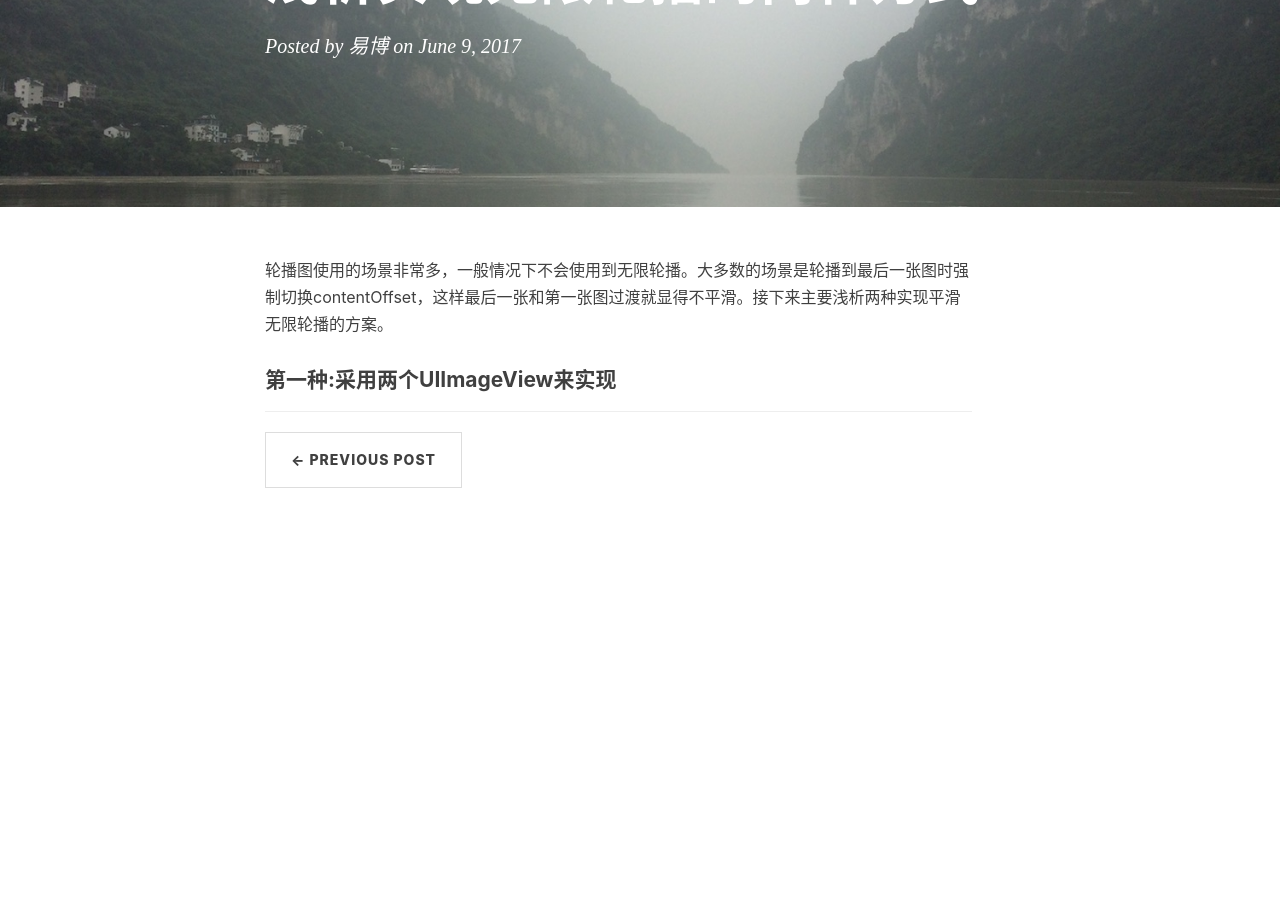
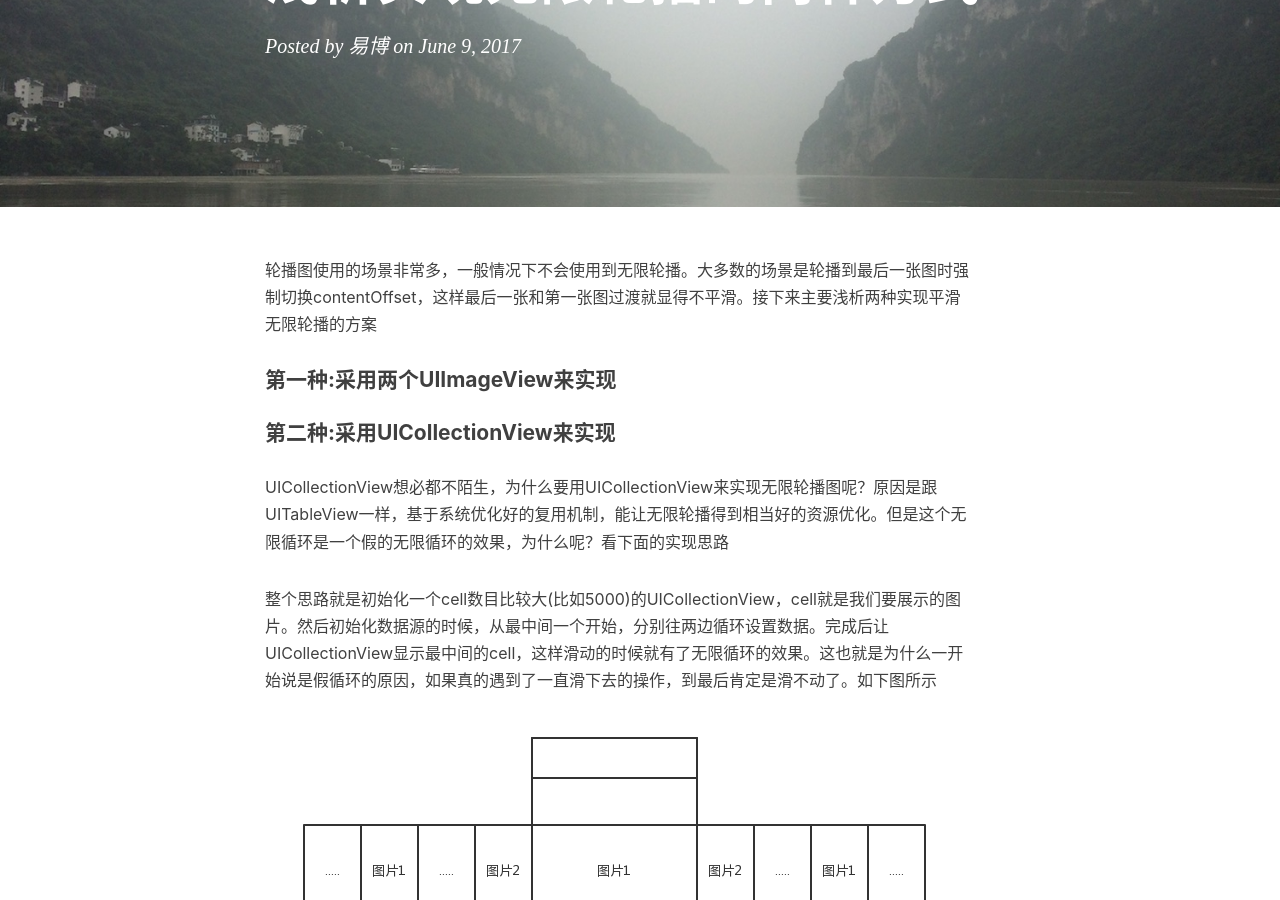
Before and after one commit to xttxqjfg/xttxqjfg.github.io, a Jekyll site: the page built from _posts/201706/2017-06-09-实现无限轮播的两种方式.markdown, in a window 1280 px wide and 900 px high, scrolled down 250 px. Built offline with Jekyll 4.4.1, drawn with Linux system fonts in a browser that asks for light colours; nearby versions of some CDN libraries; comment, search, counter and statistics services are not loaded; before the commit the page ends 900 px from its top, so only the background shows below that.

Commit message:
no message

```diff
--- a/_posts/201706/2017-06-09-实现无限轮播的两种方式.markdown
+++ b/_posts/201706/2017-06-09-实现无限轮播的两种方式.markdown
@@ -9,6 +9,16 @@ tags:
     - iOS
 ---
 
-轮播图使用的场景非常多，一般情况下不会使用到无限轮播。大多数的场景是轮播到最后一张图时强制切换contentOffset，这样最后一张和第一张图过渡就显得不平滑。接下来主要浅析两种实现平滑无限轮播的方案。
+轮播图使用的场景非常多，一般情况下不会使用到无限轮播。大多数的场景是轮播到最后一张图时强制切换contentOffset，这样最后一张和第一张图过渡就显得不平滑。接下来主要浅析两种实现平滑无限轮播的方案
 
 #### 第一种:采用两个UIImageView来实现
+
+
+
+#### 第二种:采用UICollectionView来实现
+
+UICollectionView想必都不陌生，为什么要用UICollectionView来实现无限轮播图呢？原因是跟UITableView一样，基于系统优化好的复用机制，能让无限轮播得到相当好的资源优化。但是这个无限循环是一个假的无限循环的效果，为什么呢？看下面的实现思路
+
+整个思路就是初始化一个cell数目比较大(比如5000)的UICollectionView，cell就是我们要展示的图片。然后初始化数据源的时候，从最中间一个开始，分别往两边循环设置数据。完成后让UICollectionView显示最中间的cell，这样滑动的时候就有了无限循环的效果。这也就是为什么一开始说是假循环的原因，如果真的遇到了一直滑下去的操作，到最后肯定是滑不动了。如下图所示
+
+![](http://www.xttxqjfg.cn/img/201706/13/13001.png)
```
Also changed, not shown: img/201706/13/13001.png (added).
